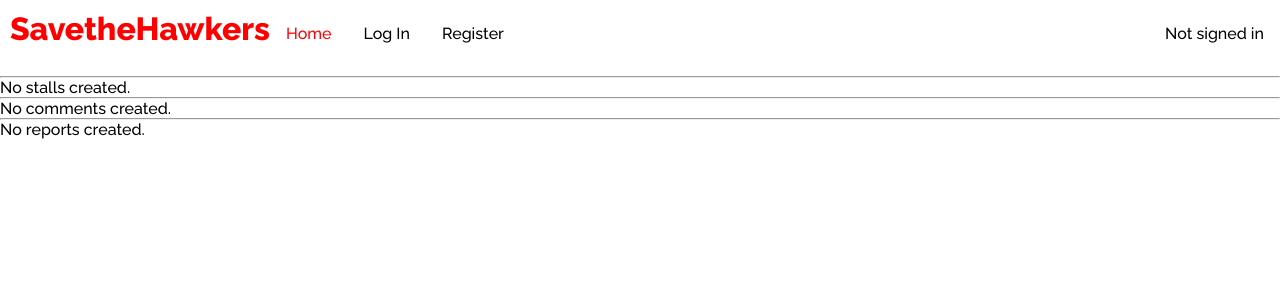
After one commit to neozhixuan/project-savethehawkers, a Django app: page /1 in a window 1280 px wide. The commit adds this page. Shown: the top 300 px of the page. Run offline with Django 3.2, Linux system fonts and the light colour scheme; data that the repository does not hold is empty.

Commit message:
Basic User Profile

```diff
--- a/project/admin.py
+++ b/project/admin.py
@@ -5,6 +5,6 @@ from django.contrib import admin
 from import_export.admin import ImportExportModelAdmin
 # Register your models here.
 
-@admin.register(HawkerStall, Zipcode, History, Comments)
+@admin.register(HawkerStall, Zipcode, History, Comments, Menu, Report, Email)
 class ViewAdmin(ImportExportModelAdmin):
     pass
--- a/project/static/project/styles.css
+++ b/project/static/project/styles.css
@@ -235,3 +235,27 @@ footer {
 @media only screen and (min-width: 501px) and (max-width: 720px) {
 
 }
+/* addition */
+.accordion {
+  background-color: #eee;
+  color: #444;
+  cursor: pointer;
+  padding: 18px;
+  width: 100%;
+  border: none;
+  text-align: left;
+  outline: none;
+  font-size: 15px;
+  transition: 0.4s;
+}
+
+.accordion:hover {
+  background-color: lightgray#ccc;
+}
+
+.panel {
+  padding: 0 18px;
+  display: none;
+  background-color: #ccc;
+  overflow: hidden;
+}
--- a/project/templates/project/layout.html
+++ b/project/templates/project/layout.html
@@ -21,7 +21,7 @@
                 <ul>
                     <li><a class="active" href="{% url 'savethehawkers:index' %}">Home</a></li>
                     {% if user.is_authenticated %}
-                    <li style = "float:right;"><a style = "color:black;">Signed in as <strong>{{ user.username }}</strong>.</a></li>
+                    <li style = "float:right;"><a href = "{% url 'savethehawkers:user' user.username%}"style = "color:black;">Signed in as <strong>{{ user.username }}</strong>.</a></li>
                     <li><a href="{% url 'savethehawkers:logout' %}">Log Out</a></li>
                     <li><a  href="{% url 'savethehawkers:creations' %}">Create Entry</a></li>
 
--- /dev/null
+++ b/project/templates/project/user.html
@@ -0,0 +1,27 @@
+{% extends "project/layout.html" %}
+
+{% block body %}
+
+{{user.username}}<br>
+<hr>
+{%for hawk in hawker%}
+{{hawk.name}}<br>
+{%empty%}
+No stalls created.<br>
+{%endfor%}
+<hr>
+
+{%for com in comment%}
+{{com.comment}}<br>
+{{com.stallname}}
+{%empty%}
+No comments created.<br>
+{%endfor%}
+<hr>
+{%for rep in report%}
+Report 1:{{rep.reason}} ({{rep.stallname}})<br>
+{%empty%}
+No reports created.<br>
+{%endfor%}
+
+{% endblock %}
--- a/project/urls.py
+++ b/project/urls.py
@@ -17,4 +17,5 @@ urlpatterns = [
     path("<str:name>/report", views.report, name="report"),
     path("creations", views.creations, name="creations"),
     path("<str:name>/comment", views.comment, name="comment"),
+    path("<str:name>", views.user, name="user"),
 ]
--- a/project/views.py
+++ b/project/views.py
@@ -19,7 +19,7 @@ from django.conf import settings
 
 import urllib
 
-from ip2geotools.databases.noncommercial import DbIpCity
+from datetime import date, datetime
 
 # NoReverseMatch: edity is not a name - probably didnt indicate app name in some html
 # NoReverseMatch: argument (",") does not match.... - didnt include argument when your path requires one <str:...>
@@ -767,6 +767,9 @@ def edity(request, name):
         deals = request.POST["deals"]
         awards = request.POST["awards"]
         pricerange = request.POST["pricerange"]
+        email = request.POST["email"]
+        g = Email(email = email, datetime = datetime.now())
+        g.save()
         if request.POST.get('fooddelivery'):
             f.fooddelivery = True
         else:
@@ -799,6 +802,7 @@ def edity(request, name):
         f.awards = awards
         f.pricerange = pricerange
         f.save()
+        f.email.add(g)
         return HttpResponseRedirect(reverse("savethehawkers:info", args=(name,)))
     else:
         return render(request, "project/index.html")
@@ -807,12 +811,22 @@ def report(request, name):
     if request.method == "POST":
         reason = request.POST['reason']
         user = request.POST['user']
-        f = Report(user = user, reason = reason)
+        stallname = name
+        f = Report(user = user, reason = reason, stallname = name)
         f.save()
         hawk = HawkerStall.objects.filter(name = name).first()
         hawk.report.add(f)
         return HttpResponseRedirect(reverse("savethehawkers:info", args=(name,)))
 
+def user(request, name):
+    hawk = HawkerStall.objects.filter(contributor = name)
+    report = Report.objects.filter(user = name)
+    comments = Comments.objects.filter(contributor = name)
+    return render(request, "project/user.html",{
+        "hawker": hawk,
+        "report": report,
+        "comment": comments
+    })
 
 # def delete(request, name):
     # g = HawkerStall.objects.filter(name = name).first()
```
Also changed, not shown: project/models.py (+8 -0 lines), project/templates/project/info.html (+31 -6 lines), project/migrations/0005_auto_20210710_1751.py (added), project/migrations/0006_report_stallname.py (added), 3 other files.
